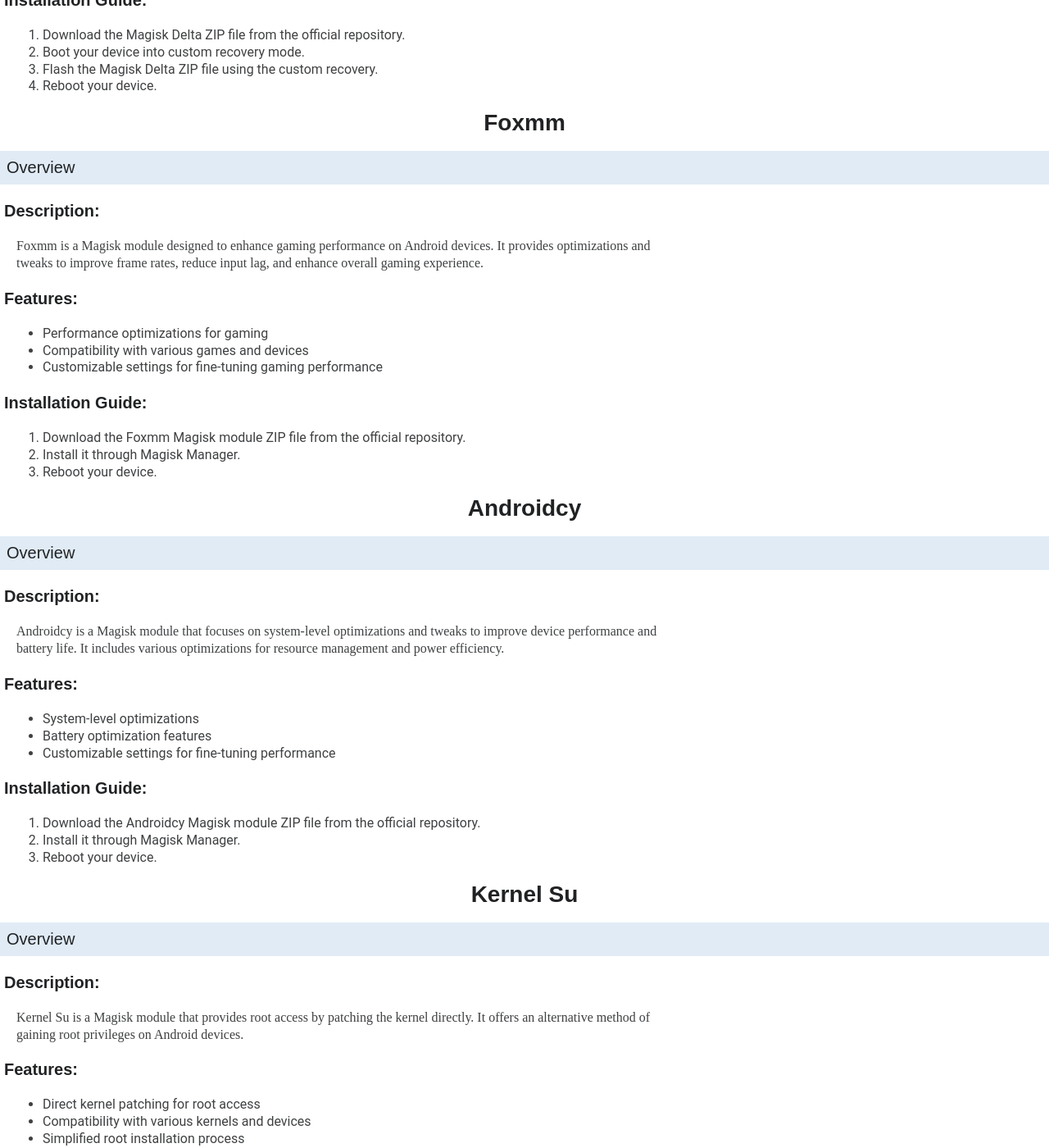
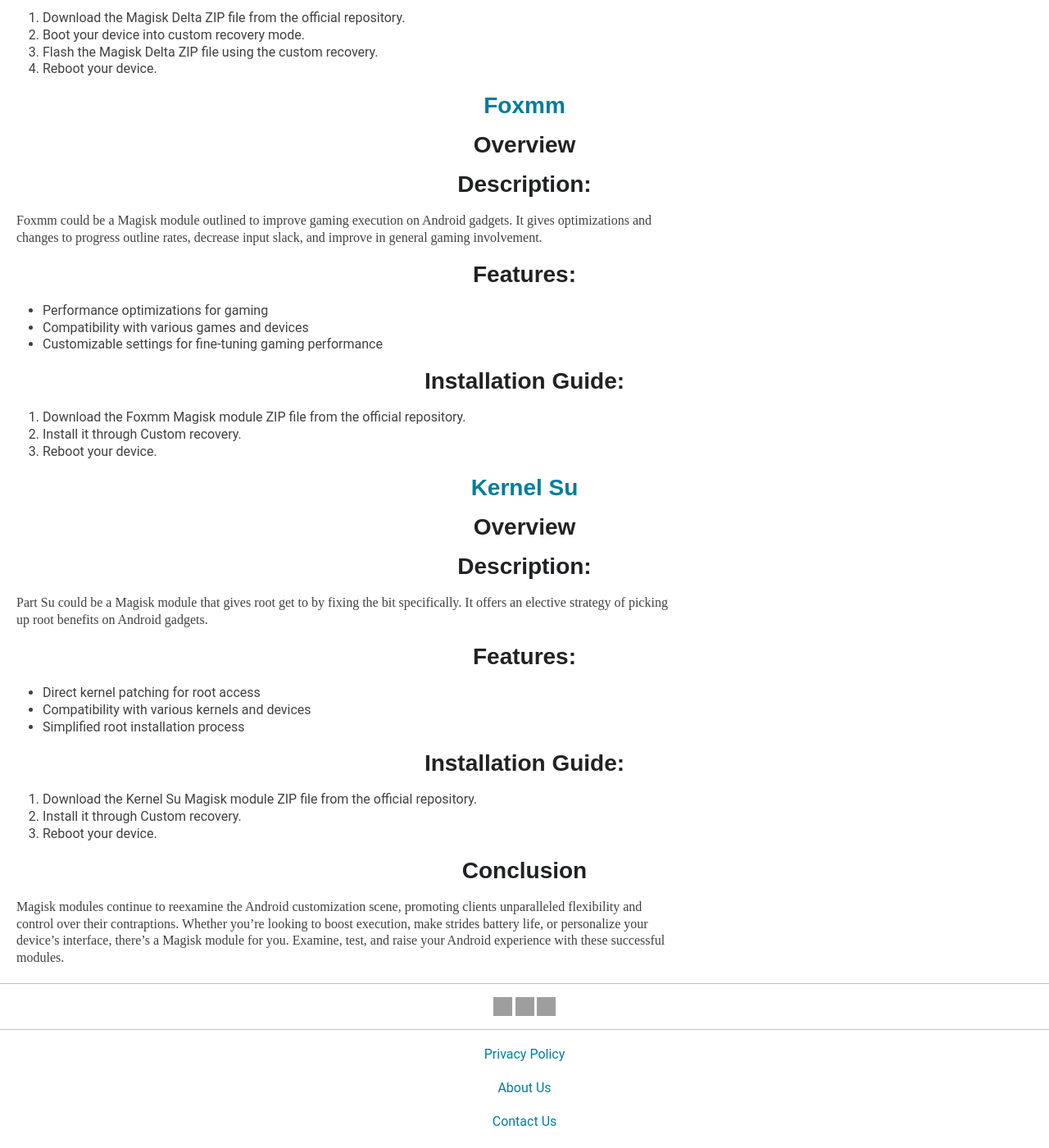
Before and after one commit to magiskzip/magiskzip.github.io, a Jekyll site: the page built from _posts/2024-01-31-all-magisk-zip.md, in a window 1280 px wide and 1400 px high, scrolled down 1300 px. Shown: the whole window at 82% size. Built offline with Jekyll 4.4.1, drawn with Linux system fonts in a browser that asks for light colours; some web fonts are replaced; some of the changed text lies outside the part shown; grey boxes are pictures that could not be loaded.

Commit message:
Update 2024-01-31-all-magisk-zip.md

```diff
--- a/_posts/2024-01-31-all-magisk-zip.md
+++ b/_posts/2024-01-31-all-magisk-zip.md
@@ -8,9 +8,9 @@
 
 # Introduction
 
-Magisk, the powerful systemless interface for Android, has spawned a vibrant ecosystem of Magisk modules, each designed to enhance and customize different aspects of your device. In this comprehensive guide, we'll explore a diverse range of Magisk modules, showcasing their features, benefits, and installation process. From performance tweaks to customization options, these Magisk modules offer something for every Android user.
+Magisk, the capable systemless interface for Android, has produced a dynamic biological system of Magisk modules, each planned to upgrade and customize diverse perspectives of your gadget.In this comprehensive coordinate, we'll explore a diverse amplify of Magisk modules, showing their highlights, benefits, and foundation get ready. From execution changes to customization alternatives, these Magisk modules offer something for each Android client.
 
-## Table of Contents
+# Table of Contents
 
 1. **[Magisk](#magisk)**
 2. **[Magisk Delta](#magisk-delta)**
@@ -20,96 +20,77 @@
 
 <!-- Add more sections as needed -->
 
-# Magisk
+# [Magisk Latest](https://github.com/magiskzip/magiskzip.github.io/raw/main/_files/Magisk-v26.4.apk)
 
-## Overview
+# Overview
 
-### Description:
-Magisk is a versatile systemless interface for Android devices. It allows users to root their devices, modify system settings, and install additional features without altering the system partition.
+# Description:
+Magisk may be a flexible systemless interface for Android gadgets. It permits clients to root their gadgets, alter framework settings, and introduce extra highlights without changing the framework segment.
 
-### Features:
+
+# Features:
 - Systemless root access
-- Magisk Manager app for easy management
+- Custom recovery app for easy management
 - Support for Magisk modules
 - SafetyNet bypass
 
-### Installation Guide:
+# Installation Guide:
 1. Download the latest Magisk ZIP file from the official Magisk GitHub repository.
 2. Boot your device into custom recovery mode.
 3. Flash the Magisk ZIP file using the custom recovery.
 4. Reboot your device.
 
-# Magisk Delta
+# [Magisk Delta](https://github.com/magiskzip/magiskzip.github.io/raw/main/_files/app-debug-lite.apk)
 
-## Overview
+# Overview
 
-### Description:
-Magisk Delta is a fork of the original Magisk project, focusing on delivering updates and improvements to the Magisk framework.
+# Description:
+Magisk Delta may be a fork of the first Magisk extend, centering on conveying overhauls and advancements to the Magisk system.
 
-### Features:
+# Features:
 - Regular updates with bug fixes and feature enhancements
-- Integration with Magisk Manager for seamless updates
+- Integration with Custom recovery for seamless updates
 - Community-driven development
 
-### Installation Guide:
+# Installation Guide:
 1. Download the Magisk Delta ZIP file from the official repository.
 2. Boot your device into custom recovery mode.
 3. Flash the Magisk Delta ZIP file using the custom recovery.
 4. Reboot your device.
 
-# Foxmm
+# [Foxmm](https://github.com/magiskzip/magiskzip.github.io/raw/main/_files/app-default-arm64-v8a-release.apk)
 
-## Overview
+# Overview
 
-### Description:
-Foxmm is a Magisk module designed to enhance gaming performance on Android devices. It provides optimizations and tweaks to improve frame rates, reduce input lag, and enhance overall gaming experience.
-
-### Features:
+# Description:
+Foxmm could be a Magisk module outlined to improve gaming execution on Android gadgets. It gives optimizations and changes to progress outline rates, decrease input slack, and improve in general gaming involvement.
+# Features:
 - Performance optimizations for gaming
 - Compatibility with various games and devices
 - Customizable settings for fine-tuning gaming performance
 
-### Installation Guide:
+# Installation Guide:
 1. Download the Foxmm Magisk module ZIP file from the official repository.
-2. Install it through Magisk Manager.
+2. Install it through Custom recovery.
 3. Reboot your device.
 
-# Androidcy
+# [Kernel Su](https://github.com/magiskzip/magiskzip.github.io/raw/main/_files/android12-5.10.101_2022-05-boot-gz.img.gz)
 
-## Overview
+# Overview
 
-### Description:
-Androidcy is a Magisk module that focuses on system-level optimizations and tweaks to improve device performance and battery life. It includes various optimizations for resource management and power efficiency.
+# Description:
+Part Su could be a Magisk module that gives root get to by fixing the bit specifically. It offers an elective strategy of picking up root benefits on Android gadgets.
 
-### Features:
-- System-level optimizations
-- Battery optimization features
-- Customizable settings for fine-tuning performance
-
-### Installation Guide:
-1. Download the Androidcy Magisk module ZIP file from the official repository.
-2. Install it through Magisk Manager.
-3. Reboot your device.
-
-# Kernel Su
-
-## Overview
-
-### Description:
-Kernel Su is a Magisk module that provides root access by patching the kernel directly. It offers an alternative method of gaining root privileges on Android devices.
-
-### Features:
+# Features:
 - Direct kernel patching for root access
 - Compatibility with various kernels and devices
 - Simplified root installation process
 
-### Installation Guide:
+# Installation Guide:
 1. Download the Kernel Su Magisk module ZIP file from the official repository.
-2. Install it through Magisk Manager.
+2. Install it through Custom recovery.
 3. Reboot your device.
 
 # Conclusion
 
-Magisk modules continue to redefine the Android customization landscape, offering users unparalleled flexibility and control over their devices. Whether you're looking to boost performance, enhance battery life, or personalize your device's interface, there's a Magisk module for you. Explore, experiment, and elevate your Android experience with these powerful modules.
-
-Feel free to contribute, suggest improvements, or share your favorite Magisk Modules on this GitHub repository!
+Magisk modules continue to reexamine the Android customization scene, promoting clients unparalleled flexibility and control over their contraptions. Whether you're looking to boost execution, make strides battery life, or personalize your device's interface, there's a Magisk module for you. Examine, test, and raise your Android experience with these successful modules.
```
